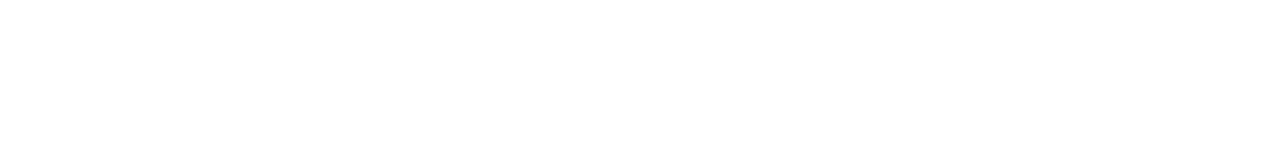
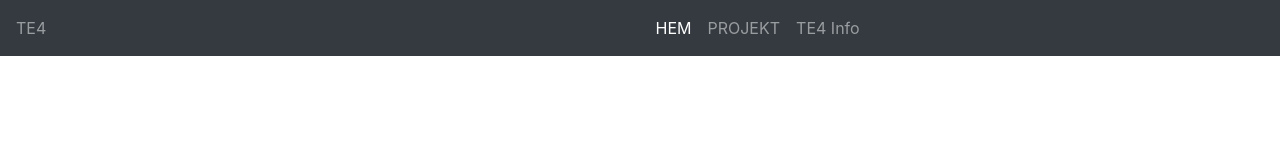
Before and after one commit to ZappedD/TE4.Nu, a website: page index.html in a window 1280 px wide. Drawn offline with nearby package versions, Linux system fonts and the light colour scheme.

Commit message:
navbar start

```diff
--- a/index.html
+++ b/index.html
@@ -4,12 +4,30 @@
         <title>TODO supply a title</title>
         <meta charset="UTF-8">
         <meta name="viewport" content="width=device-width, initial-scale=1.0">
+        <link href="bower_components/botstrap/css/bootstrap.min.css" rel="stylesheet" type="text/css"/>
+        <link href="bower_components/bootstrap/dist/css/bootstrap.min.css" rel="stylesheet" type="text/css"/>
     </head>
     <body>
-        <div class="navbar">
-            <div class="content">
+        <div class="content">
+            <nav class="navbar navbar-expand-lg navbar-dark bg-dark">
+            <div class="collapse navbar-collapse row" id="navbarNav">
+                <a class="navbar-text col" href="#">TE4</a>
+              <ul class="navbar-nav col">
+                <li class="nav-item active">
+                  <a class="nav-link" href="#">HEM</a>
+                </li>
+                <li class="nav-item">
+                  <a class="nav-link" href="#">PROJEKT</a>
+                </li>
+                <li class="nav-item">
+                  <a class="nav-link" href="#">TE4 Info</a>
+                </li>
+              </ul>
+            </div>
+          </nav>
 
-            </div>
+
+
         </div>
     </body>
 </html>
```
